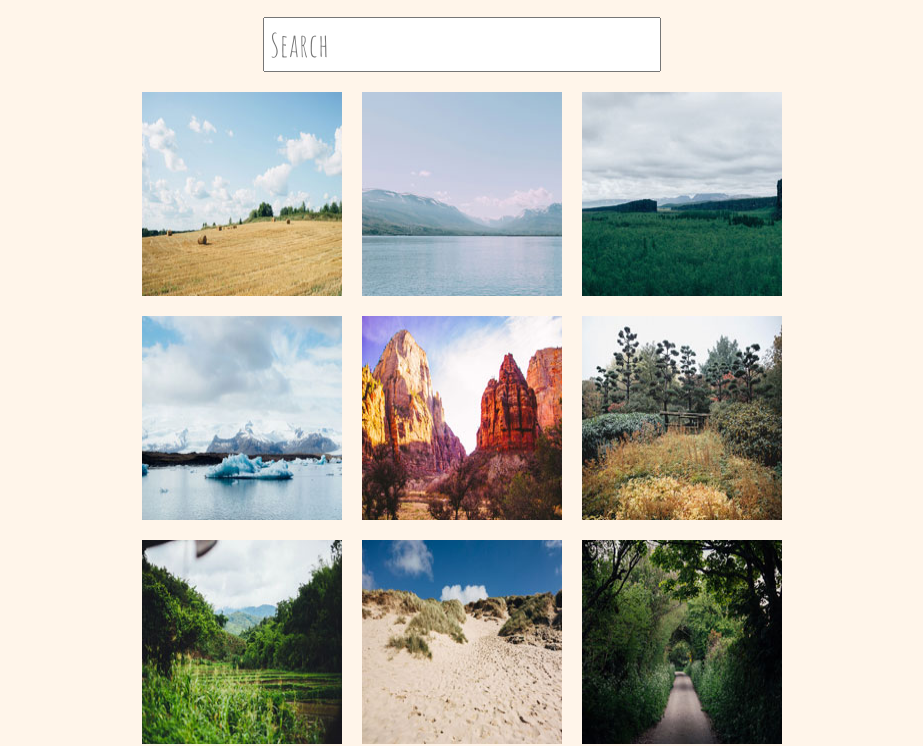
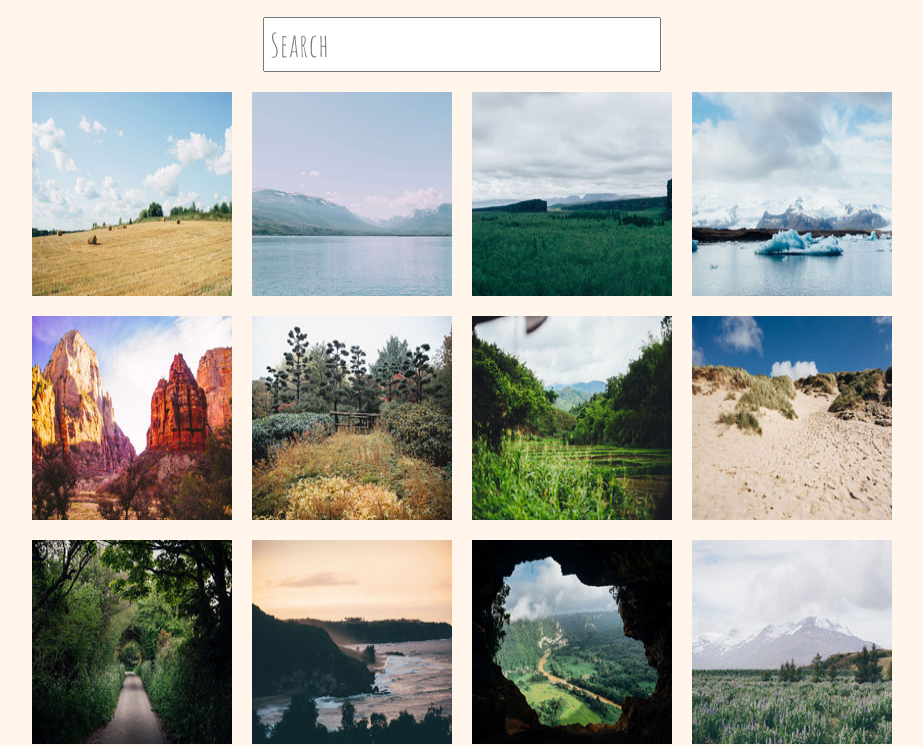
Before and after one commit to mikemacfarland/Techdegree-project-5, a plain HTML site: page index.html in a window 1280 px wide. Shown: the part 70-816 px from the top of the page, without its empty margins (178-1101 px from the left). Drawn offline with Linux system fonts and the light colour scheme.

Commit message:
added media query for 1000px for grid columns, removed unused variables.scss file

```diff
--- a/scss/components/_elements.scss
+++ b/scss/components/_elements.scss
@@ -45,3 +45,9 @@ a{
 .inactive{
     display: none;
 }
+
+@media screen and (min-width:1000px){
+    .gallery{
+        grid-template-columns: repeat(4, 200px);
+    }
+}
--- a/scss/styles.scss
+++ b/scss/styles.scss
@@ -1,3 +1,2 @@
-@import 'components/variables';
 @import 'components/elements';
 @import 'typography/typography';
```
Also changed, not shown: css/styles.css, css/styles.min.css, scss/components/_variables.scss (deleted), scss/styles.css, scss/styles.min.css, 4 other files.
